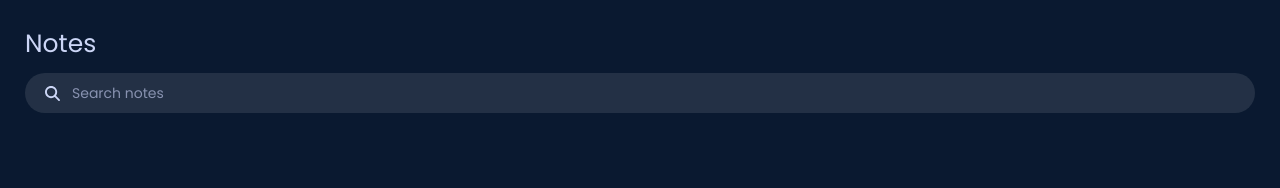
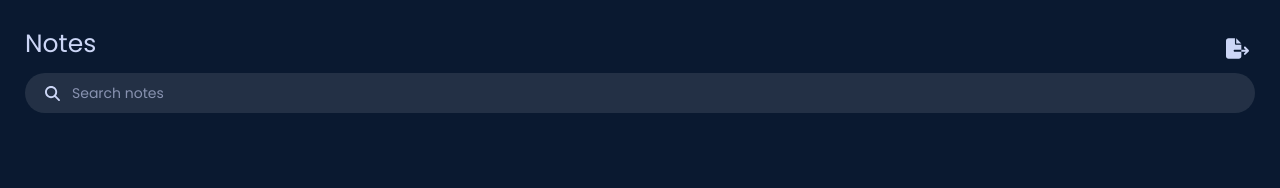
Before and after one commit to barreyrojohnmiko/RJSNotes, a React (Create React App) app: page /#/ in a window 1280 px wide. Before the commit this address led to /#/home. Shown: the top 188 px of the page. Built offline with nearby package versions, Linux system fonts and the light colour scheme.

Commit message:
added export button in the Header

```diff
--- a/src/views/Header.css
+++ b/src/views/Header.css
@@ -11,11 +11,18 @@
   top: -100%;
 }
 
-.header-container {
+.header-main-container {
   display: flex;
   flex-direction: column;
   padding: 25px;
   background: #0a1930;
+}
+
+.header-sub-container {
+  display: flex;
+  flex-direction: row;
+  justify-content: space-between;
+  align-items: center;
 }
 
 .header-label {
@@ -25,6 +32,17 @@
   font-size: 25px;
   color: #ccd6f6;
   margin-bottom: 10px;
+}
+
+.export-logo-container {
+  border: none;
+  background-color: transparent;
+}
+
+.export-logo {
+  height: 23px;
+  width: 23px;
+  color: #ccd6f6;
 }
 
 .search-bar-container {
--- a/src/views/Header.tsx
+++ b/src/views/Header.tsx
@@ -1,7 +1,7 @@
 import { useEffect } from "react";
 import "./Header.css";
 
-import { faMagnifyingGlass, faX } from "@fortawesome/free-solid-svg-icons";
+import { faMagnifyingGlass, faX, faFileExport } from "@fortawesome/free-solid-svg-icons";
 import { FontAwesomeIcon } from "@fortawesome/react-fontawesome";
 
 import { useDispatch, useSelector } from "react-redux";
@@ -53,10 +53,30 @@ const Header = () => {
     dispatch(setFilteredNotes(filteredNotes));
   }, [searchText, dispatch]);
 
+  const exportLocalStorage = () => {
+    const allNotesData = localStorage.getItem("allNotesData");
+    if (allNotesData !== null) {
+      const jsonData = JSON.stringify(JSON.parse(allNotesData));
+      const dataBlob = new Blob([jsonData], { type: "application/json" });
+      const url = URL.createObjectURL(dataBlob);
+      const link = document.createElement("a");
+      link.href = url;
+      link.download = "localStorageData.json";
+      link.click();
+    } else {
+      alert("No data found in local storage.");
+    }
+  };
+
   return (
     <header className={`header ${isHeaderVisible ? "header--visible" : "header--hidden"}`}>
-      <div className="header-container">
-        <div className="header-label">Notes</div>
+      <div className="header-main-container">
+        <div className="header-sub-container">
+          <div className="header-label">Notes</div>
+          <button className="export-logo-container" onClick={exportLocalStorage}>
+            <FontAwesomeIcon icon={faFileExport} className="export-logo"/>
+          </button>
+        </div>
         <div className="search-bar-container">
           <FontAwesomeIcon icon={faMagnifyingGlass} className="search-bar-logo"/>
           <input
```
